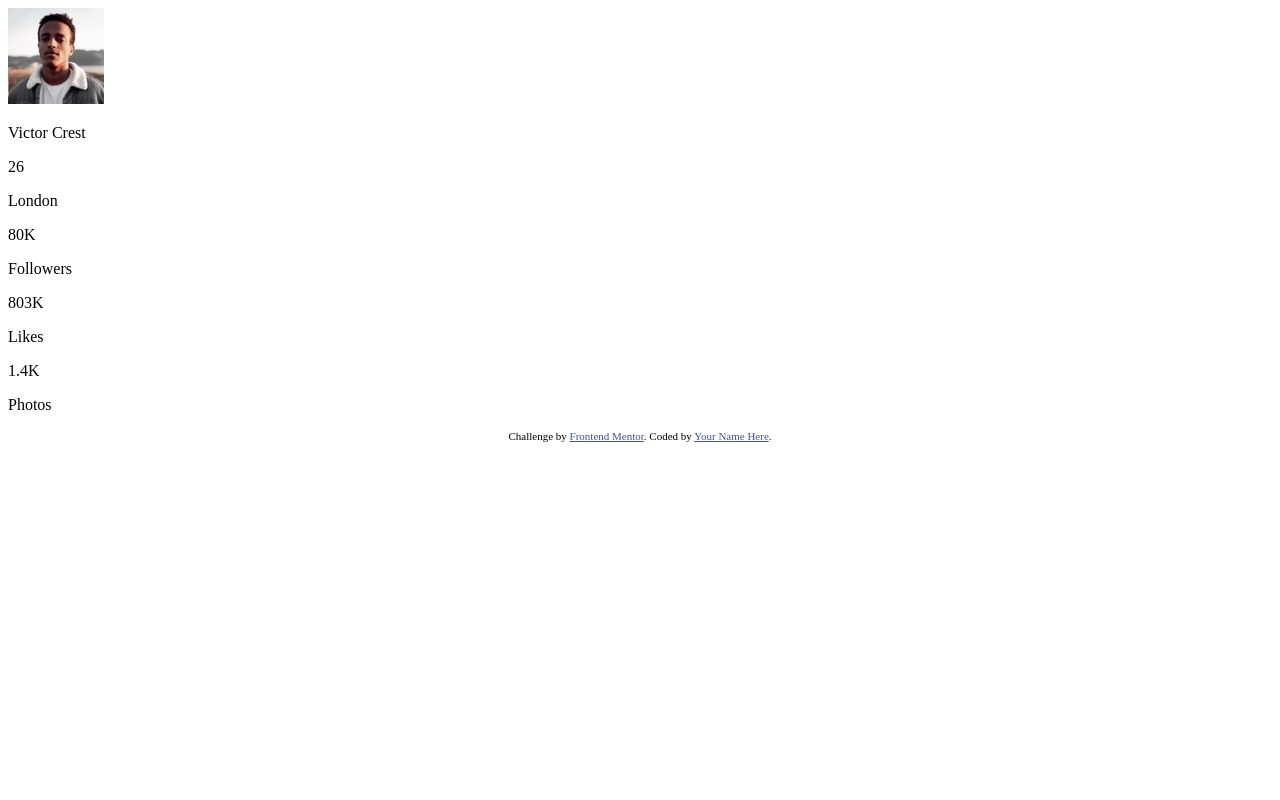
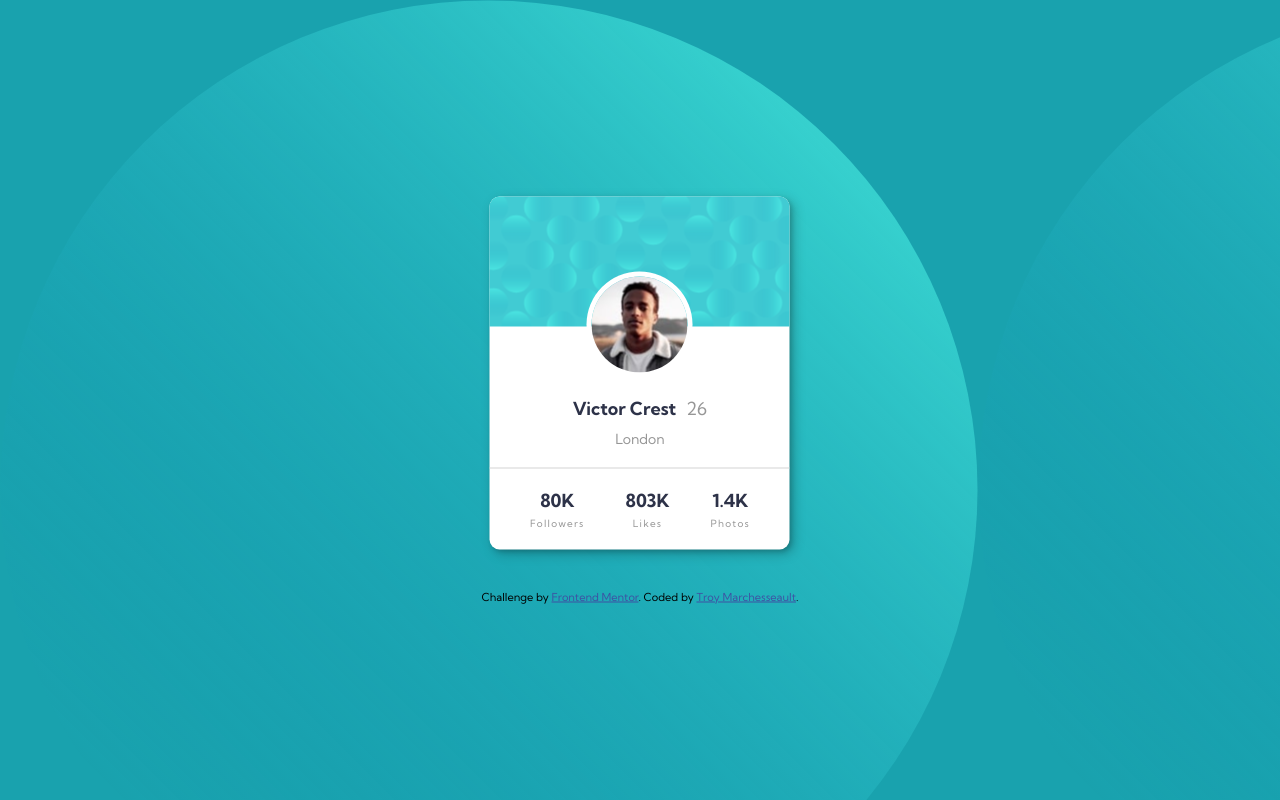
Before and after one commit to TMarche/fm-profile-card-component-main, a website: page index.html in a window 1280 px wide. Drawn offline with Linux system fonts and the light colour scheme.

Commit message:
Add majority of styling

```diff
--- /dev/null
+++ b/css/styles.css
@@ -0,0 +1,153 @@
+*,
+*::before,
+*::after {
+    box-sizing: border-box;
+    margin: 0;
+}
+
+html {
+    font-size: 62.5%;
+}
+
+
+/* Custom properties -- update these for your own design */
+
+:root {
+    --ff-primary: 'Kumbh Sans', sans-serif;
+    --ff-secondary: 'Source Code Pro', monospace;
+
+    --fw-reg: 400;
+    --fw-bold: 700;
+
+    --clr-dark-cyan: hsl(185, 75%, 39%);
+    --clr-dark-desaturated-blue: hsl(229, 23%, 23%);
+    --clr-dark-grayish-blue: hsl(227, 10%, 46%);
+
+    --clr-dark-gray: hsl(0, 0%, 59%);
+
+    --fs-h1: 3rem;
+    --fs-h2: 2.25rem;
+    --fs-h3: 1.25rem;
+    --fs-body: 1rem;
+
+    --bs: 0.25em 0.25em 0.75em rgba(0,0,0,.25),
+          0.125em 0.125em 0.25em rgba(0,0,0,.15);
+}
+
+@media (min-width: 800px) {
+    :root {
+        --fs-h1: 4.5rem;
+        --fs-h2: 3.75rem;
+        --fs-h3: 1.5rem;
+        --fs-body: 1.125rem;
+    }
+}
+
+/* Typography */
+body {
+    font-family: var(--ff-primary);
+}
+
+.text-box__name {
+    font-weight: var(--fw-bold);
+    font-size: 1.8rem;
+    color: var(--clr-dark-desaturated-blue);
+}
+
+.statistics__count {
+    font-weight: var(--fw-bold);
+    color: var(--clr-dark-desaturated-blue);
+}
+
+.text-box__age {
+    margin-left: 1rem;
+    font-size: 1.8rem;
+    color: var(--clr-dark-gray);
+}
+
+.header-content__city {
+    margin-top: 1rem;
+    text-align: center;
+    font-size: 1.4rem;
+    color: var(--clr-dark-gray);
+}
+
+.statistics__item {
+    text-align: center;
+}
+
+.statistics__count {
+    font-size: 1.8rem;
+}
+
+.statistics__type {
+    color: var(--clr-dark-gray);
+    margin-top: .5rem;
+    font-size: 1rem;
+    letter-spacing: .125rem;;
+}
+
+.break {
+    height: 1px;
+    border: none;
+    background-color: lightgray;
+}
+
+.outer {
+    position: relative;
+    height: 100vh;
+    background-color: var(--clr-dark-cyan);
+    background-image: url("../images/bg-pattern-top.svg")
+}
+
+.inner {
+    position: absolute;
+    top: 50%;
+    left: 50%;
+    transform: translate(-50%, -50%)
+}
+
+.card {
+    margin: 0 auto;
+    max-width: 30rem;
+    border-radius: 1rem;
+    box-shadow: var(--bs);
+    font-size: 1.6rem;
+    background-color: white;
+}
+
+.header-pattern {
+    border-radius: 1rem 1rem 0 0;
+    height: 13rem;
+    background-image: url("../images/bg-pattern-card.svg");
+    position: relative;
+}
+
+.avatar {
+    position: absolute;
+    border-radius: 5rem;
+    box-shadow: 0 0 0 5px white;
+    top: 8rem;
+    left: 50%;
+    transform: translateX(-50%);
+}
+
+.header-content {
+    padding: 2rem;
+}
+
+.header-content__text-box {
+    margin-top: 5rem;
+    display: flex;
+    justify-content: center;
+}
+
+.statistics {
+    display: flex;
+    padding: 2rem 4rem;
+    justify-content: space-between;
+}
+
+.attribution {
+    margin-top: 4rem;
+}
--- a/index.html
+++ b/index.html
@@ -5,6 +5,11 @@
   <meta name="viewport" content="width=device-width, initial-scale=1.0"> <!-- displays site properly based on user's device -->
 
   <link rel="icon" type="image/png" sizes="32x32" href="./images/favicon-32x32.png">
+  <link rel="stylesheet" href="./css/styles.css"/>
+  <link rel="preconnect" href="https://fonts.googleapis.com">
+  <link rel="preconnect" href="https://fonts.gstatic.com" crossorigin>
+  <link href="https://fonts.googleapis.com/css2?family=Kumbh+Sans:wght@400;700&display=swap" rel="stylesheet">
+
 
   <title>Frontend Mentor | Profile card component</title>
 
@@ -15,10 +20,13 @@
   </style>
 </head>
 <body>
+  <div class="outer">
+    <div class="inner">
+      <div class="card">
         <div class="header-pattern">
+          <img class="avatar" src="images/image-victor.jpg"/>
         </div>
         <div class="header-content">
-    <img src="images/image-victor.jpg"/>
           <div class="header-content__text-box">
             <p class="text-box__name">Victor Crest</p>
             <p class="text-box__age">26</p>
@@ -26,6 +34,7 @@
           <p class="header-content__city">London<p>
         </div>
 
+        <hr class="break">
         <section class="statistics">
           <div class="statistics__item statistics--followers">
             <p class="statistics__count">80K</p>
@@ -40,9 +49,12 @@
             <p class="statistics__type">Photos</p>
           </div>
         </section>
+      </div>
       <div class="attribution">
         Challenge by <a href="https://www.frontendmentor.io?ref=challenge" target="_blank">Frontend Mentor</a>.
-    Coded by <a href="#">Your Name Here</a>.
+        Coded by <a href="#">Troy Marchesseault</a>.
+      </div>
+    </div>
   </div>
 </body>
 </html>
```
Lines whose indentation alone changed are shown as unchanged.
